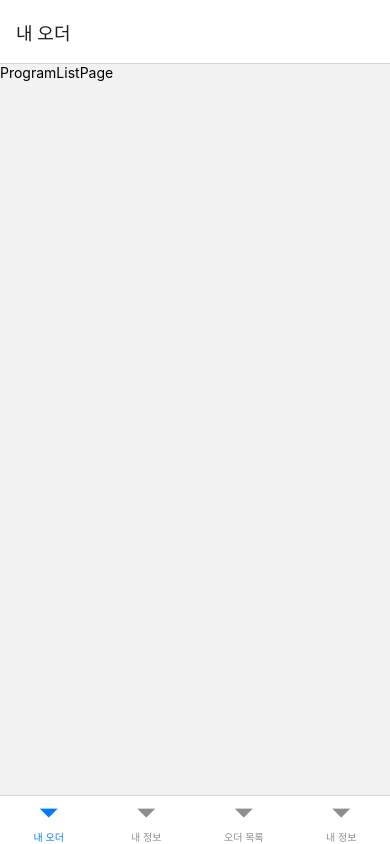
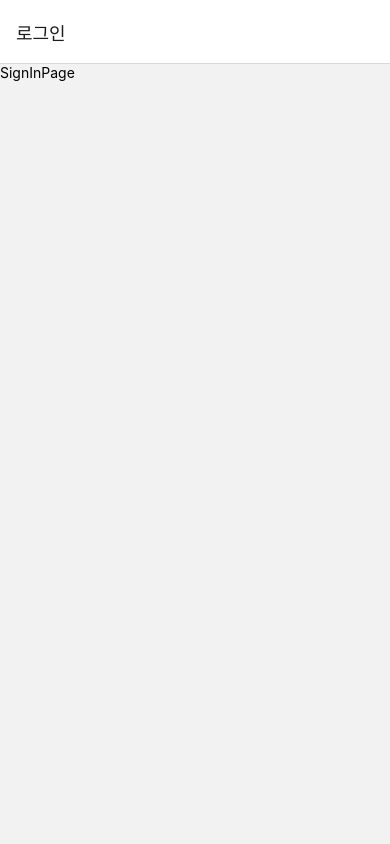
Before and after one commit to inha-capstone-design-2/RN-front, a React Native app: screen / in a window 390 px wide. Built offline with nearby package versions, Linux system fonts and the light colour scheme.

Commit message:
initial page setting / setting redux

```diff
--- a/AppInner.tsx
+++ b/AppInner.tsx
@@ -25,24 +25,24 @@ export type RootStackParamList = {
 };
 
 function AppInner() {
-  const isLoggedIn = true;
+  const isLoggedIn = false;
 
   return isLoggedIn ? (
     <Tab.Navigator>
       <Tab.Screen
         name="ProgramList"
         component={ProgramListPage}
-        options={{title: '내 오더'}}
+        options={{title: '프로그램 편성표'}}
       />
       <Tab.Screen
         name="Favorites"
         component={FavoritesPage}
-        options={{title: '내 정보'}}
+        options={{title: '즐겨찾기'}}
       />
       <Tab.Screen
         name="ChatList"
         component={ChatListPage}
-        options={{title: '오더 목록'}}
+        options={{title: '채팅방'}}
       />
       <Tab.Screen
         name="Setting"
```
